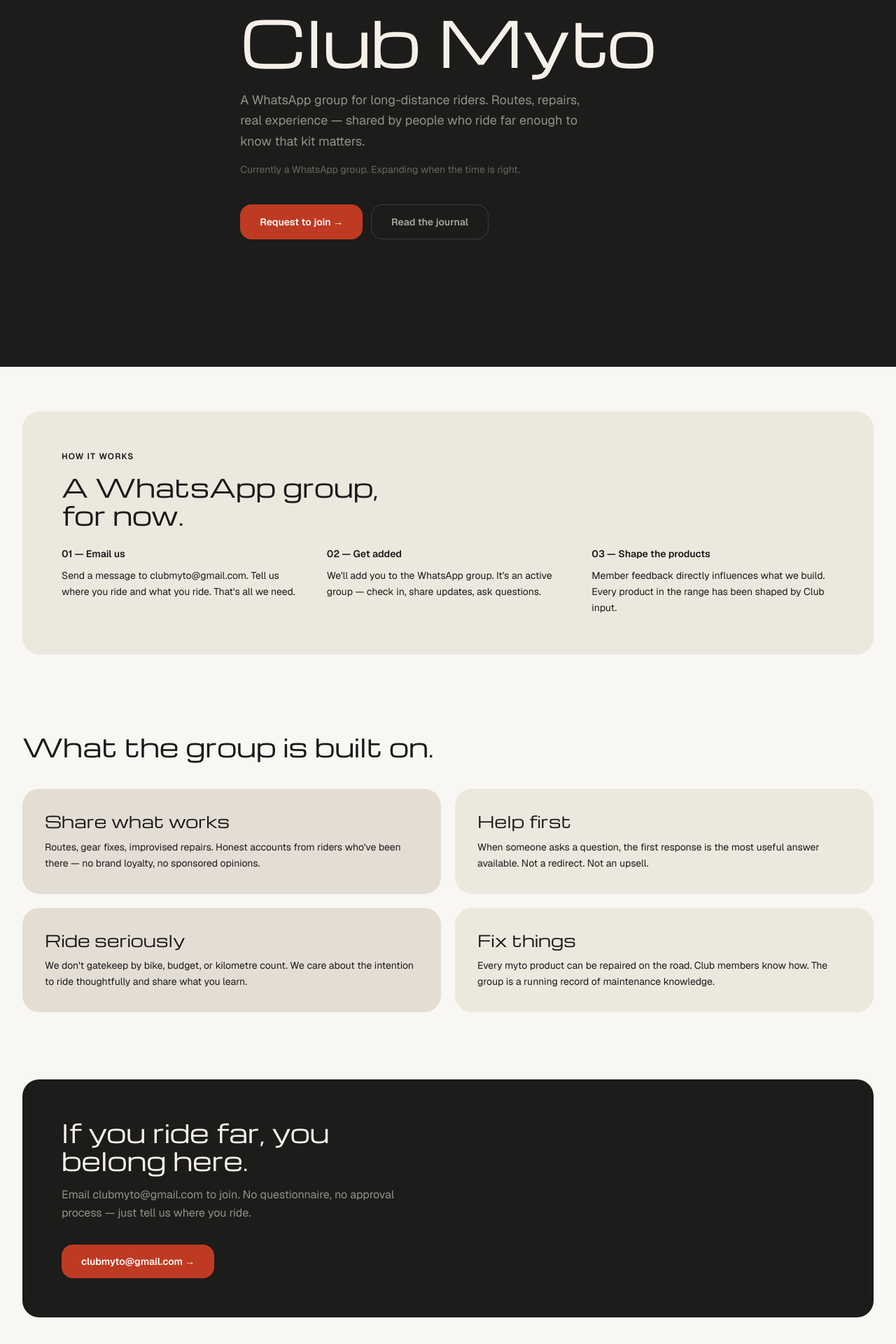
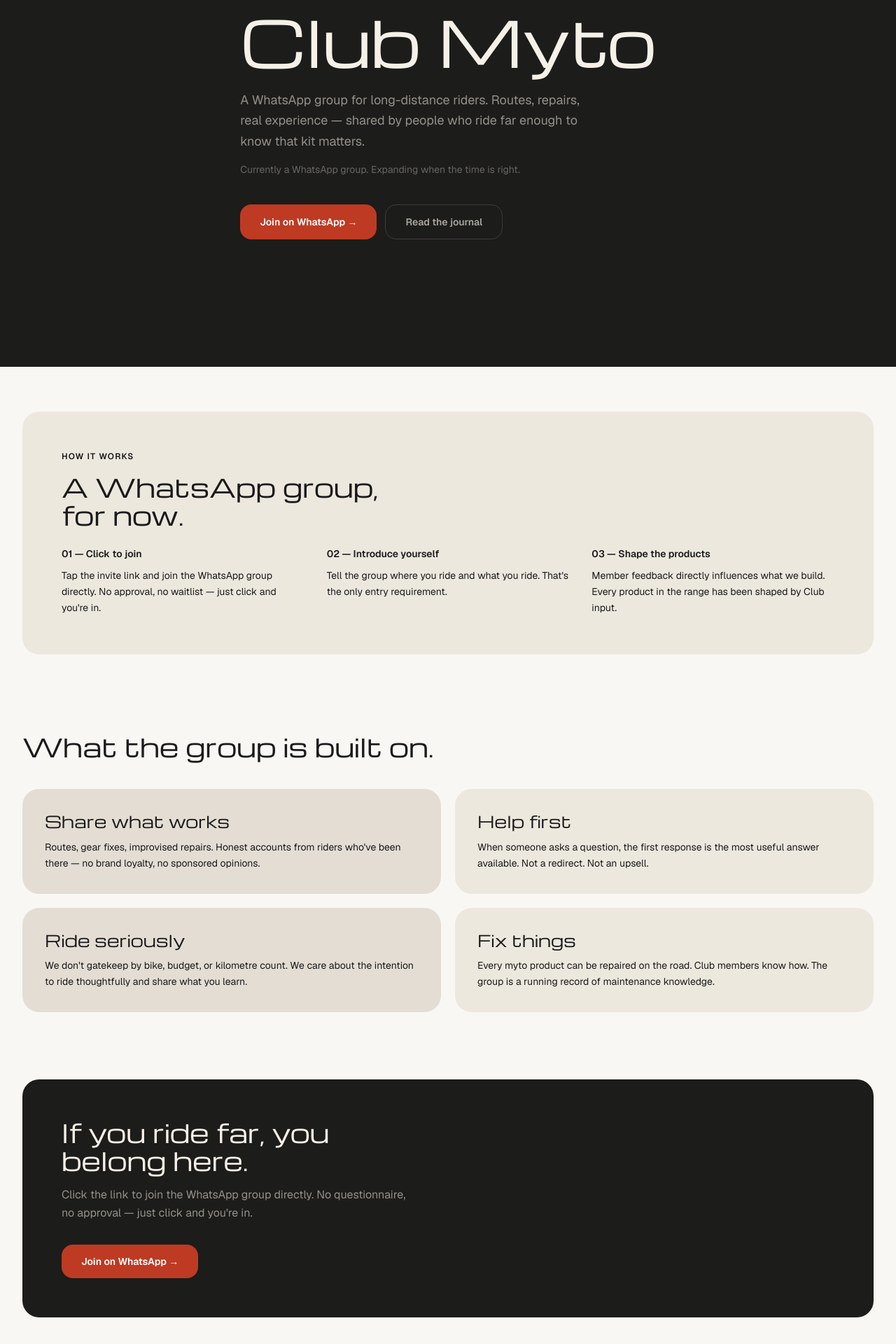
Before and after one commit to annuai/myto, a Next.js app: page /club in a window 1280 px wide. Shown: the part 276-2196 px from the top of the page at 70% size. Built offline with nearby package versions, Linux system fonts and the light colour scheme.

Commit message:
Accent color changed

```diff
--- a/app/club/page.tsx
+++ b/app/club/page.tsx
@@ -100,11 +100,13 @@
             className="flex flex-col sm:flex-row gap-3"
           >
             <a
-              href="mailto:clubmyto@gmail.com"
+              href="https://chat.whatsapp.com/EsdxZquNyIICasiv7HPVoz?mode=gi_t"
+              target="_blank"
+              rel="noopener noreferrer"
               className="inline-flex items-center px-7 py-3.5 rounded-2xl text-sm font-semibold transition-all hover:opacity-90"
               style={{ background: "var(--color-accent)", color: "#fff" }}
             >
-              Request to join →
+              Join on WhatsApp →
             </a>
             <Link
               href="/journal"
@@ -128,12 +130,12 @@
               <h2 className="display-md mb-6 max-w-lg">A WhatsApp group, for now.</h2>
               <div className="grid grid-cols-1 md:grid-cols-3 gap-8 text-sm leading-relaxed" style={{ color: "var(--color-muted)" }}>
                 <div>
-                  <p className="font-semibold mb-2" style={{ color: "var(--color-foreground)" }}>01 — Email us</p>
-                  <p>Send a message to clubmyto@gmail.com. Tell us where you ride and what you ride. That's all we need.</p>
+                  <p className="font-semibold mb-2" style={{ color: "var(--color-foreground)" }}>01 — Click to join</p>
+                  <p>Tap the invite link and join the WhatsApp group directly. No approval, no waitlist — just click and you&apos;re in.</p>
                 </div>
                 <div>
-                  <p className="font-semibold mb-2" style={{ color: "var(--color-foreground)" }}>02 — Get added</p>
-                  <p>We'll add you to the WhatsApp group. It's an active group — check in, share updates, ask questions.</p>
+                  <p className="font-semibold mb-2" style={{ color: "var(--color-foreground)" }}>02 — Introduce yourself</p>
+                  <p>Tell the group where you ride and what you ride. That&apos;s the only entry requirement.</p>
                 </div>
                 <div>
                   <p className="font-semibold mb-2" style={{ color: "var(--color-foreground)" }}>03 — Shape the products</p>
@@ -178,14 +180,16 @@
                 If you ride far, you belong here.
               </h2>
               <p className="text-base leading-relaxed max-w-lg mb-8" style={{ color: "rgba(245,240,232,0.55)" }}>
-                Email clubmyto@gmail.com to join. No questionnaire, no approval process — just tell us where you ride.
+                Click the link to join the WhatsApp group directly. No questionnaire, no approval — just click and you&apos;re in.
               </p>
               <a
-                href="mailto:clubmyto@gmail.com"
+                href="https://chat.whatsapp.com/EsdxZquNyIICasiv7HPVoz?mode=gi_t"
+                target="_blank"
+                rel="noopener noreferrer"
                 className="inline-flex items-center px-7 py-3.5 rounded-2xl text-sm font-semibold transition-all hover:opacity-90"
                 style={{ background: "var(--color-accent)", color: "#fff" }}
               >
-                clubmyto@gmail.com →
+                Join on WhatsApp →
               </a>
             </div>
           </FadeUp>
--- a/app/page.tsx
+++ b/app/page.tsx
@@ -474,11 +474,13 @@
                 Every product in the range started as a problem someone on a real ride encountered. If you've ridden far enough to know that good kit matters, you're already one of us.
               </p>
               <a
-                href="mailto:clubmyto@gmail.com"
+                href="https://chat.whatsapp.com/EsdxZquNyIICasiv7HPVoz?mode=gi_t"
+                target="_blank"
+                rel="noopener noreferrer"
                 className="inline-flex items-center gap-2 text-sm font-semibold transition-opacity hover:opacity-75"
                 style={{ color: "var(--color-accent)" }}
               >
-                Join the community →
+                Join on WhatsApp →
               </a>
             </div>
           </FadeUp>
```
